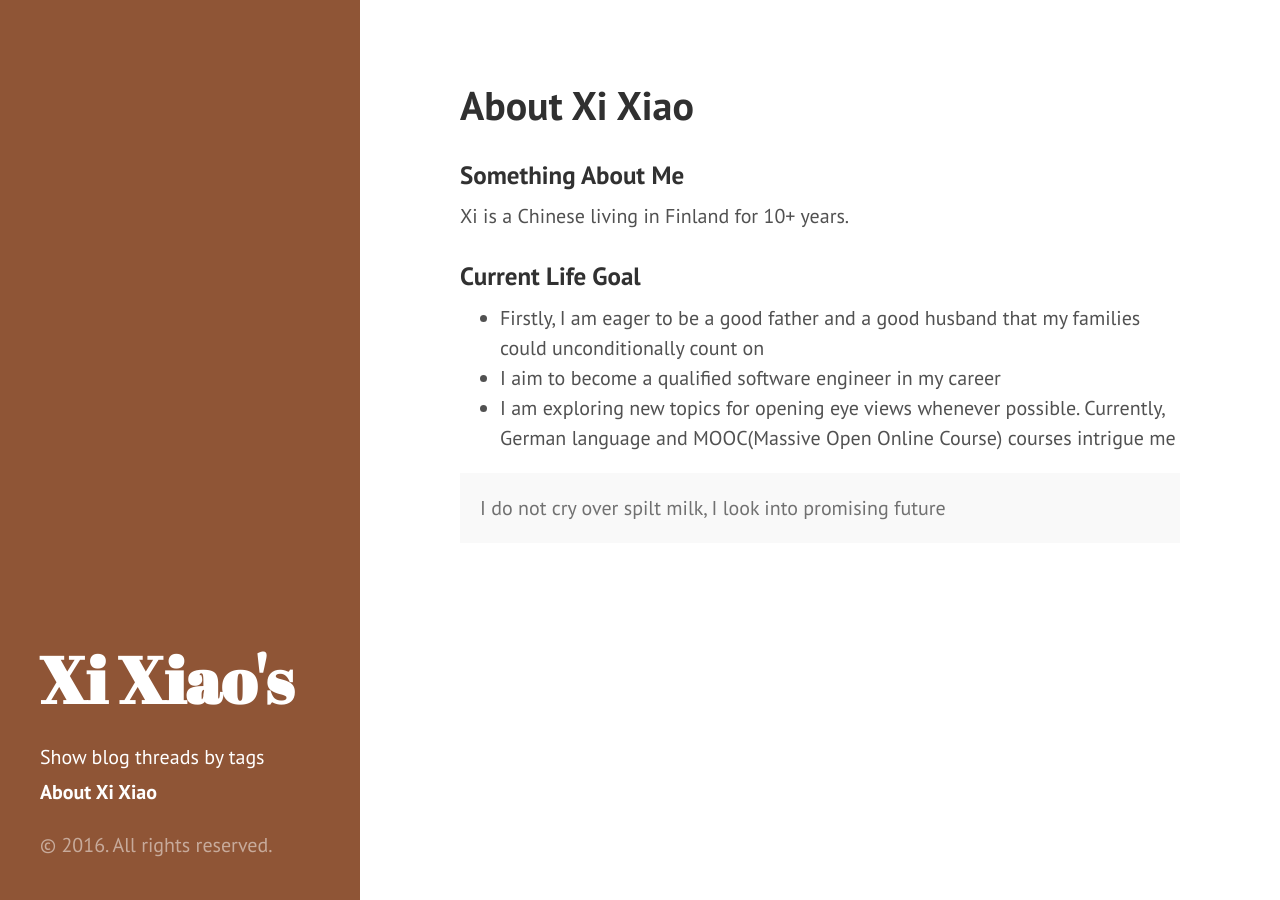
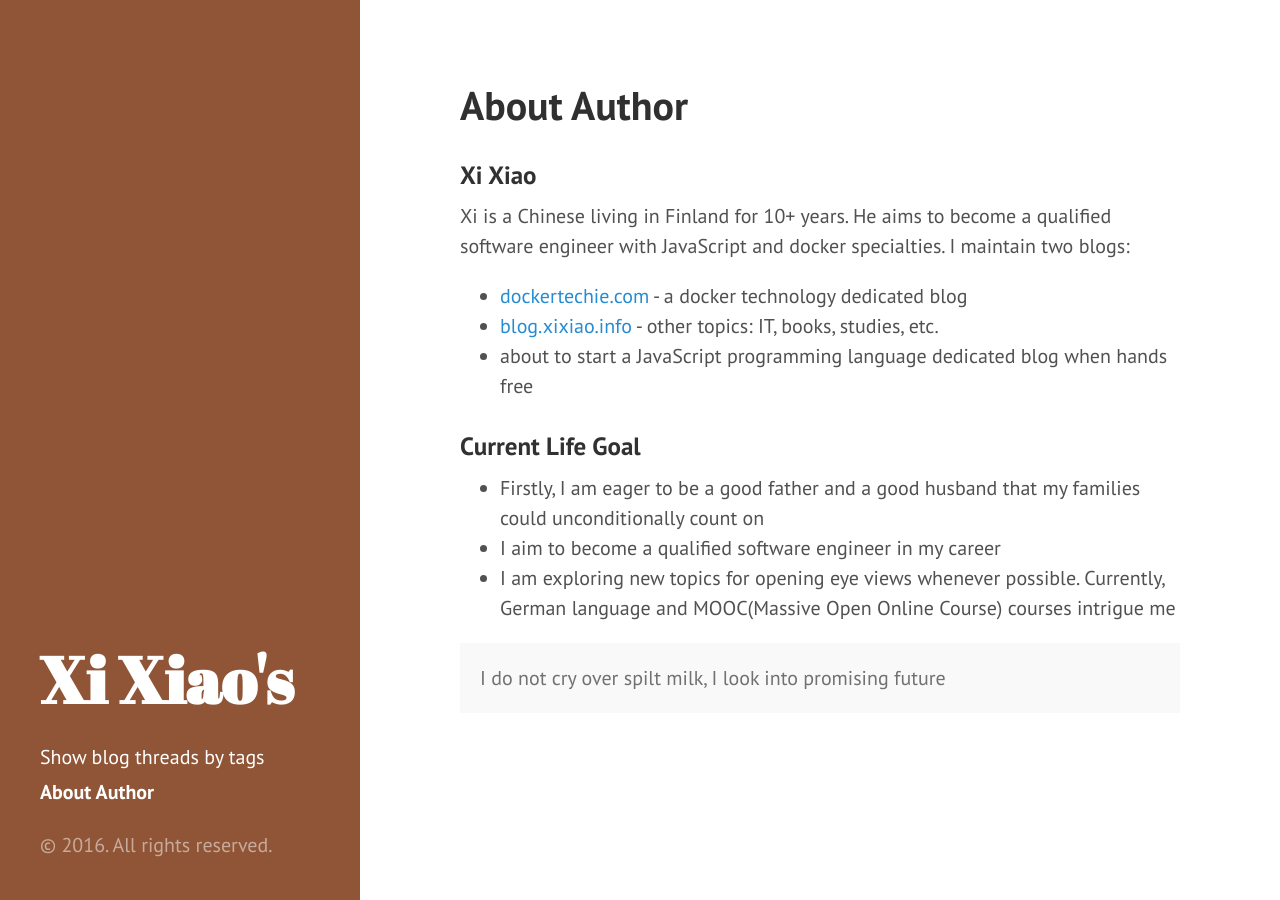
Before and after one commit to Xixiao007/blog.xixiao.info, a Jekyll site: the page built from z-about-xi-xiao.md, in a window 1280 px wide. Built offline with Jekyll 4.4.1, drawn with Linux system fonts in a browser that asks for light colours; nearby versions of some CDN libraries.

Commit message:
"commit"

```diff
--- a/z-about-xi-xiao.md
+++ b/z-about-xi-xiao.md
@@ -1,11 +1,15 @@
 ---
 layout: page
-title: About Xi Xiao
+title: About Author
 ---
 
 
-###Something About Me
-Xi is a Chinese living in Finland for 10+ years.
+###Xi Xiao
+Xi is a Chinese living in Finland for 10+ years. He aims to become a qualified software engineer with JavaScript and docker specialties.
+I maintain two blogs:
+- [dockertechie.com](dockertechie.com) - a docker technology dedicated blog
+- [blog.xixiao.info](blog.xixiao.info) - other topics: IT, books, studies, etc.
+- about to start a JavaScript programming language dedicated blog when hands free
 
 ###Current Life Goal
 - Firstly, I am eager to be a good father and a good husband that my families could unconditionally count on
```
